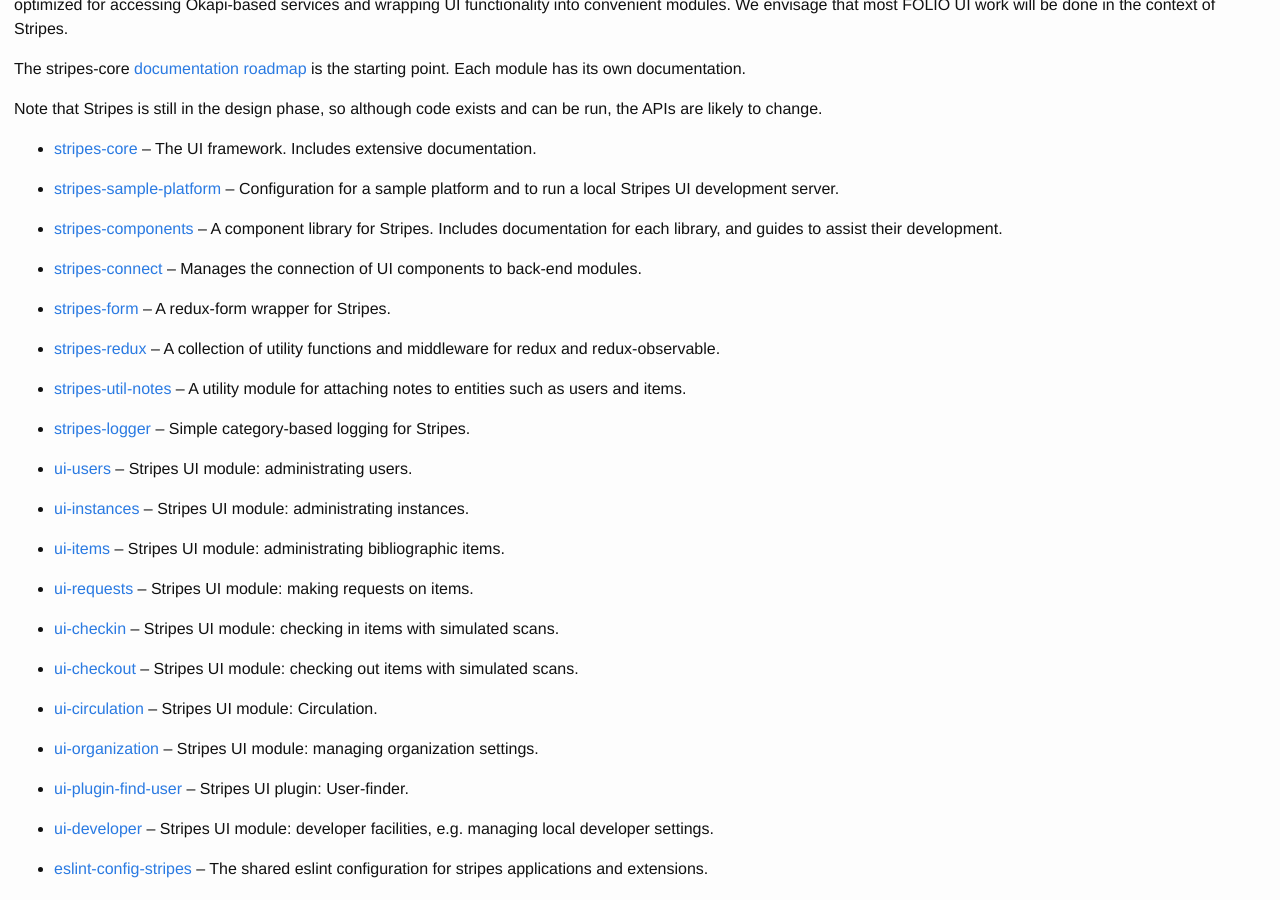
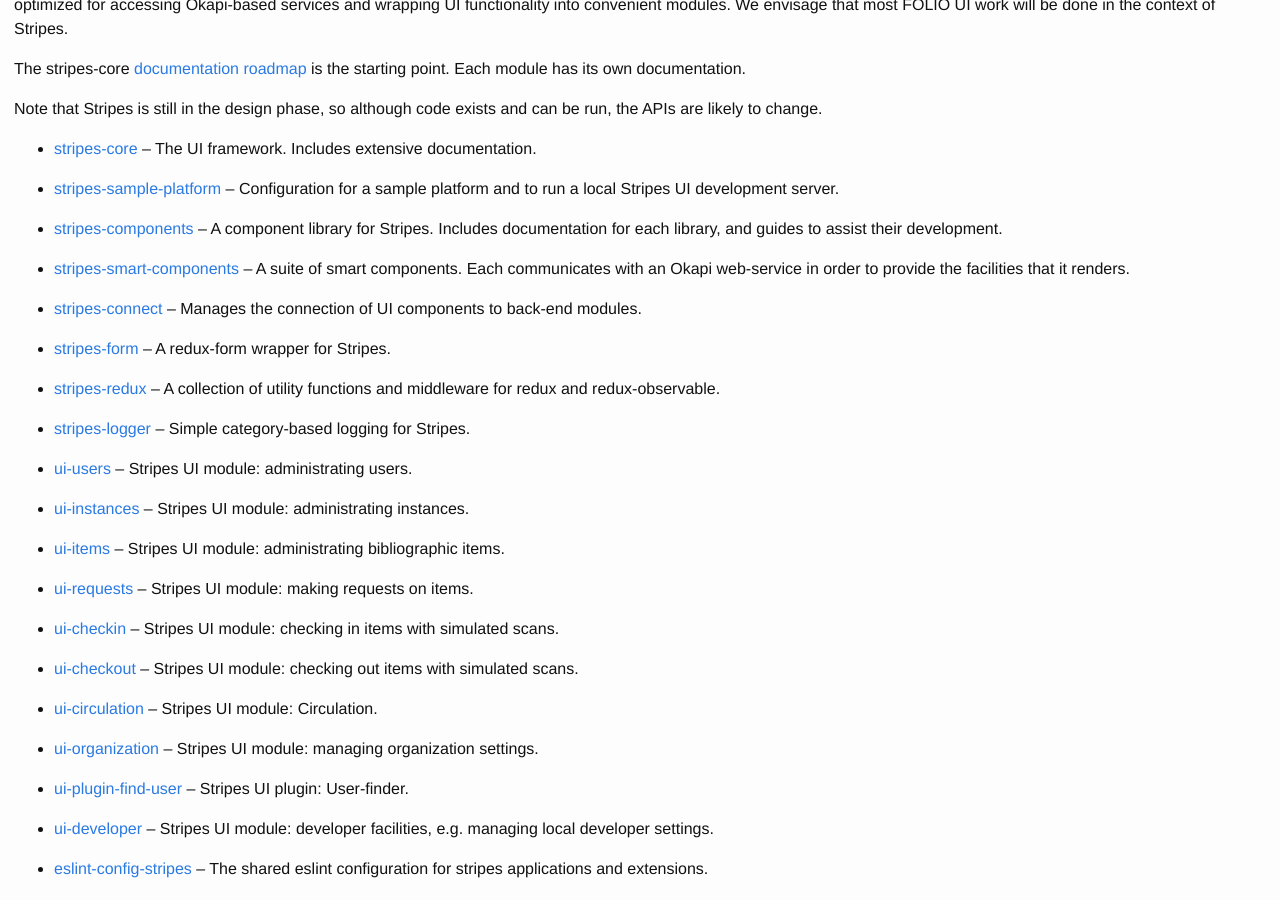
Before and after one commit to folio-org/folio-org.github.io, a Jekyll site: the page built from source-code/index.md, in a window 1280 px wide and 900 px high, scrolled down 1646 px. Built offline with Jekyll 4.4.1, drawn with Linux system fonts in a browser that asks for light colours; nearby versions of some CDN libraries.

Commit message:
Follow rename stripes-util-notes stripes-smart-components FOLIO-359

```diff
--- a/source-code/index.md
+++ b/source-code/index.md
@@ -154,6 +154,9 @@
   -- A component library for Stripes.
   Includes documentation for each library, and guides to assist their development.
 
+- [stripes-smart-components](https://github.com/folio-org/stripes-smart-components)
+  -- A suite of smart components. Each communicates with an Okapi web-service in order to provide the facilities that it renders.
+
 - [stripes-connect](https://github.com/folio-org/stripes-connect)
   -- Manages the connection of UI components to back-end modules.
 
@@ -162,9 +165,6 @@
 
 - [stripes-redux](https://github.com/folio-org/stripes-redux)
   -- A collection of utility functions and middleware for redux and redux-observable.
-
-- [stripes-util-notes](https://github.com/folio-org/stripes-util-notes)
-  -- A utility module for attaching notes to entities such as users and items.
 
 - [stripes-logger](https://github.com/folio-org/stripes-logger)
   -- Simple category-based logging for Stripes.
```
